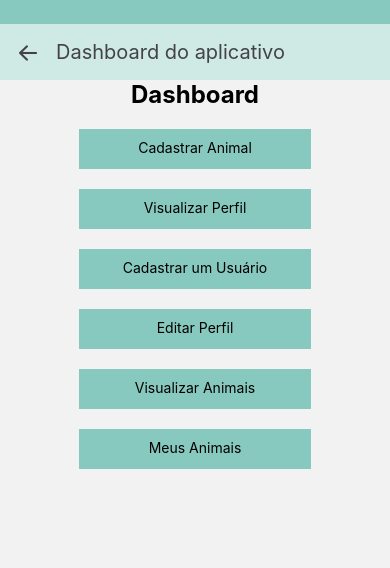
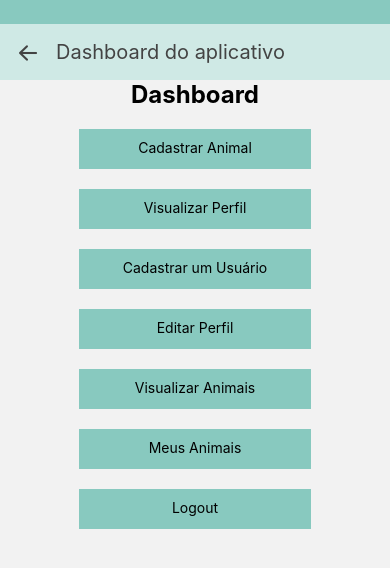
Before and after one commit to oseias-romeiro/MeauApp, a React Native app in the folder DevAppProject/: screen /Dashboard in a window 390 px wide. Shown: the top 568 px of the page. Built offline with nearby package versions, Linux system fonts and the light colour scheme.

Commit message:
feature: logout

```diff
--- a/DevAppProject/src/screens/Dashboard.js
+++ b/DevAppProject/src/screens/Dashboard.js
@@ -5,9 +5,12 @@ import EntrarButton from "../components/CustomButton";
 
 import config from "../config/index";
 import { collection, getDoc, doc } from "firebase/firestore";
-
+import { useAuth } from "../config/auth";
 
 const Dashboard = ({ navigation }) => {
+
+  const { logout } = useAuth();
+
   const navigateToCadastroAnimal = () => {
     navigation.navigate("CadastroAnimal");
   };
@@ -41,6 +44,14 @@ const Dashboard = ({ navigation }) => {
 
   const navigateToMeusAnimais = () => {
     navigation.navigate("MeusAnimais");
+  };
+
+  const exit = () => {
+    navigation.reset({
+      index: 0,
+      routes: [{name: 'Cadastro'}],
+    });
+    logout();
   };
 
   return (
@@ -85,6 +96,11 @@ const Dashboard = ({ navigation }) => {
             onPress={navigateToMeusAnimais}
             style={styles.button}
           />
+          <EntrarButton
+            title="Logout"
+            onPress={exit}
+            style={styles.button}
+          />
         </View>
       </ScrollView>
     </>
```
